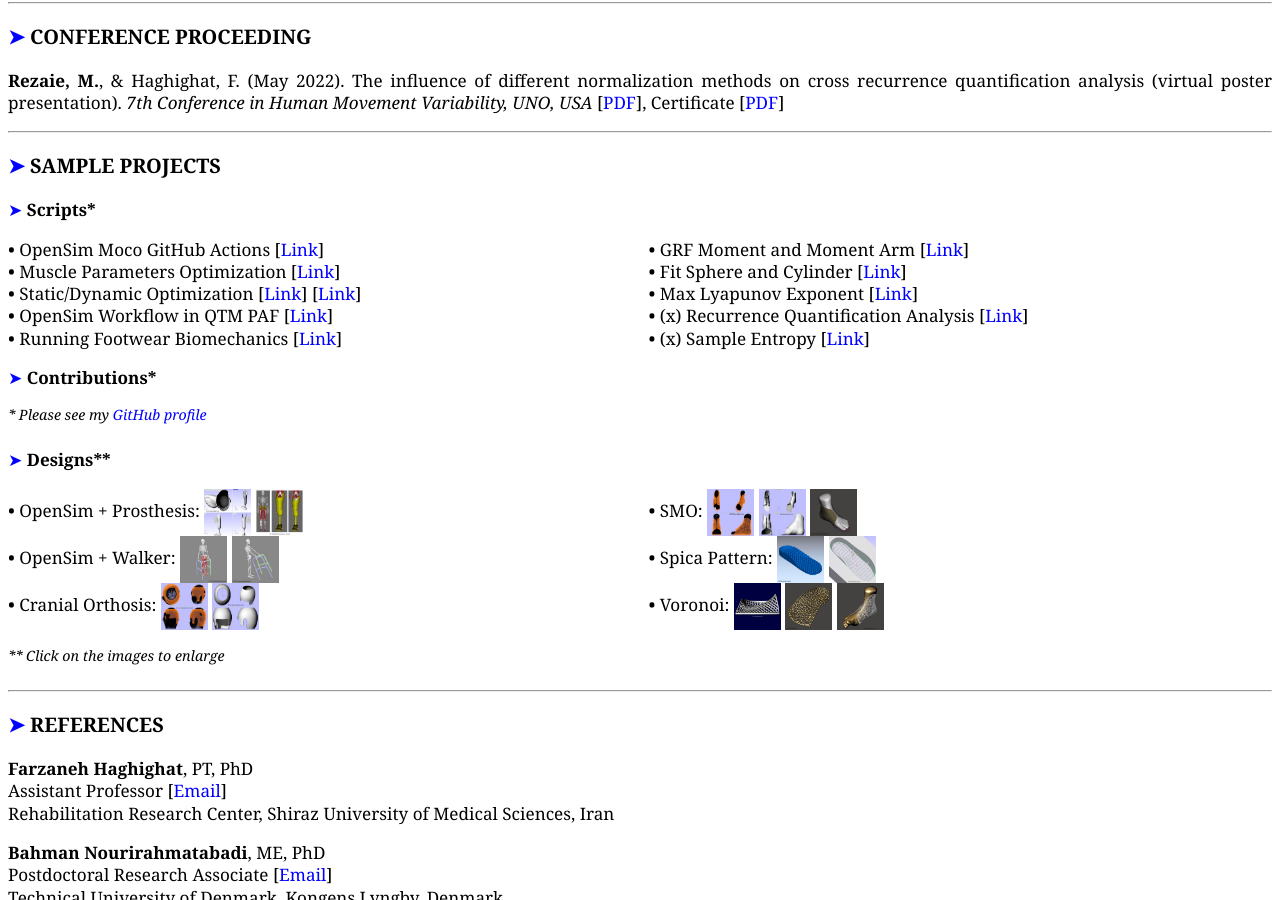
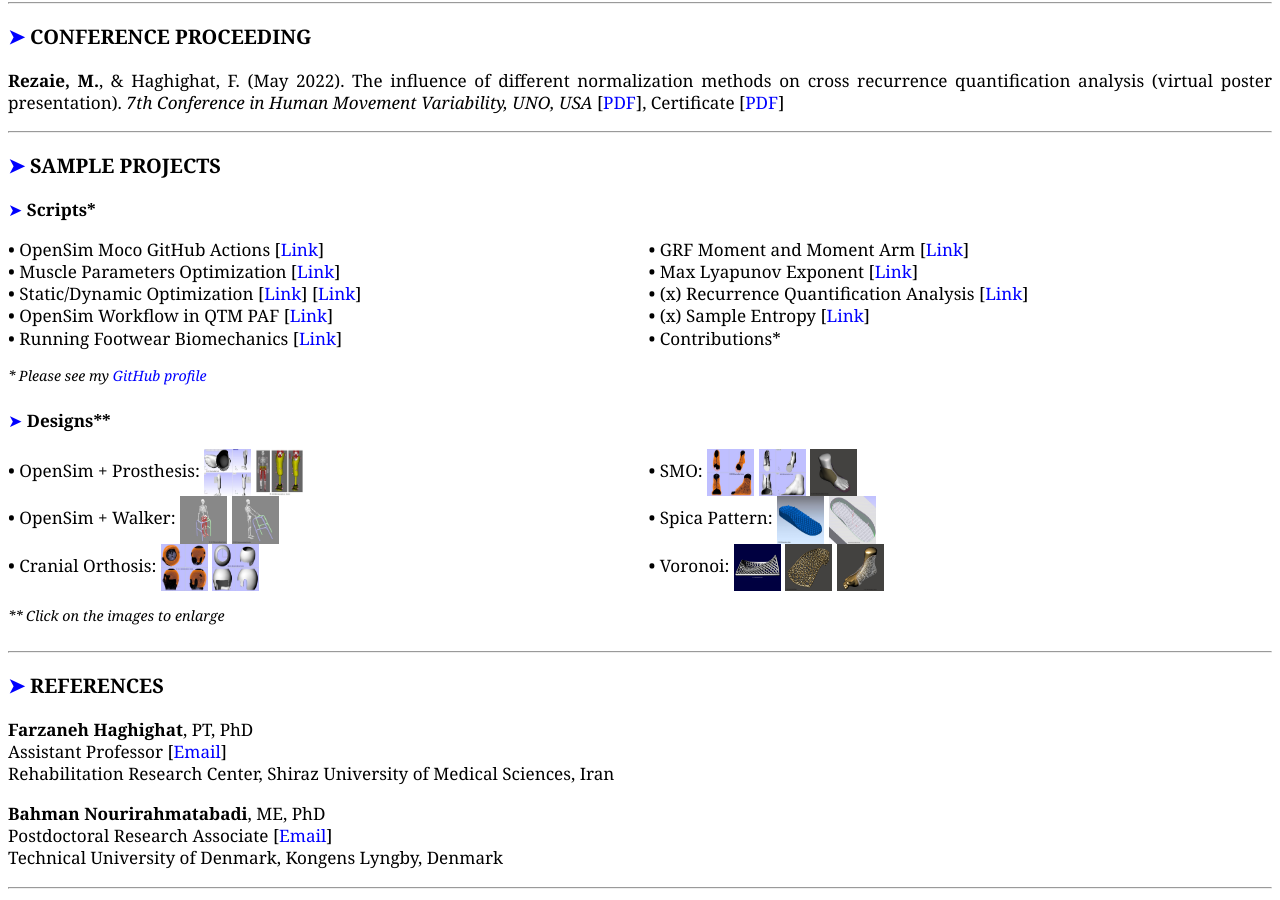
Before and after one commit to mrrezaie/mrrezaie.github.io, a Jekyll site: the page cv.html, which Jekyll copies as it is, in a window 1280 px wide and 900 px high, scrolled down 3479 px. Built offline with Jekyll 4.4.1, drawn with Linux system fonts in a browser that asks for light colours; some of the changed lines change nothing that is shown.

Commit message:
Update cv.html

```diff
--- a/cv.html
+++ b/cv.html
@@ -246,27 +246,16 @@
         [<a aria-label="link" href="https://github.com/mrrezaie/PONE_Running_Biomechanics_Boot_Shoe" target="_blank" rel="noopener noreferrer">Link</a>]
     <br> <b>&#8226;</b> GRF Moment and Moment Arm
         [<a aria-label="link" href="https://github.com/mrrezaie/GRFmomentArm" target="_blank" rel="noopener noreferrer">Link</a>]
-    <br> <b>&#8226;</b> Fit Sphere and Cylinder
-        [<a aria-label="link" href="https://github.com/mrrezaie/fitSphereCylinder" target="_blank" rel="noopener noreferrer">Link</a>]
+<!--     <br> <b>&#8226;</b> Fit Sphere and Cylinder
+        [<a aria-label="link" href="https://github.com/mrrezaie/fitSphereCylinder" target="_blank" rel="noopener noreferrer">Link</a>] -->
     <br> <b>&#8226;</b> Max Lyapunov Exponent
         [<a aria-label="link" href="https://gist.github.com/mrrezaie/98f93a8a3209ec9ad10062aec283a40f" target="_blank" rel="noopener noreferrer">Link</a>]
     <br> <b>&#8226;</b> (x) Recurrence Quantification Analysis
         [<a aria-label="link" href="https://gist.github.com/mrrezaie/f10f26e9a815a892d2235212084046dc" target="_blank" rel="noopener noreferrer">Link</a>]
     <br> <b>&#8226;</b> (x) Sample Entropy
         [<a aria-label="link" href="https://gist.github.com/mrrezaie/00296b8a1131eb41c1cf425c0f6ce048" target="_blank" rel="noopener noreferrer">Link</a>]
+    <br> <b>&#8226;</b> Contributions*
 </p>
-
-
-<p id="projects#contributions"> <a aria-label="link" href="#projects#contributions">&#10148</a> <b>Contributions*</b> </p>
-<!-- <p id='double'> <b>&#8226;</b> OpenSim
-        [<a aria-label="link" href="https://github.com/opensim-org/opensim-core" target="_blank" rel="noopener noreferrer">Link</a>]
-    <br> <b>&#8226;</b> SPM1D
-        [<a aria-label="link" href="https://github.com/0todd0000/spm1d" target="_blank" rel="noopener noreferrer">Link</a>]
-    <br> <b>&#8226;</b> NONANLibrary
-        [<a aria-label="link" href="https://github.com/Nonlinear-Analysis-Core/NONANLibrary" target="_blank" rel="noopener noreferrer">Link</a>]
-    <br> <b>&#8226;</b> MuscleParamOptimizer
-        [<a aria-label="link" href="https://github.com/modenaxe/MuscleParamOptimizer" target="_blank" rel="noopener noreferrer">Link</a>]</p>
-<p> <i> <sup>* Navigate to "Insights/Contributors" on the repo main page</sup> </i> </p> -->
 <p> <i> <sup>* Please see my <a aria-label="link" href="https://github.com/mrrezaie?tab=repositories" target="_blank" rel="noopener noreferrer">GitHub profile</a></sup> </i> </p>
 
 
```
